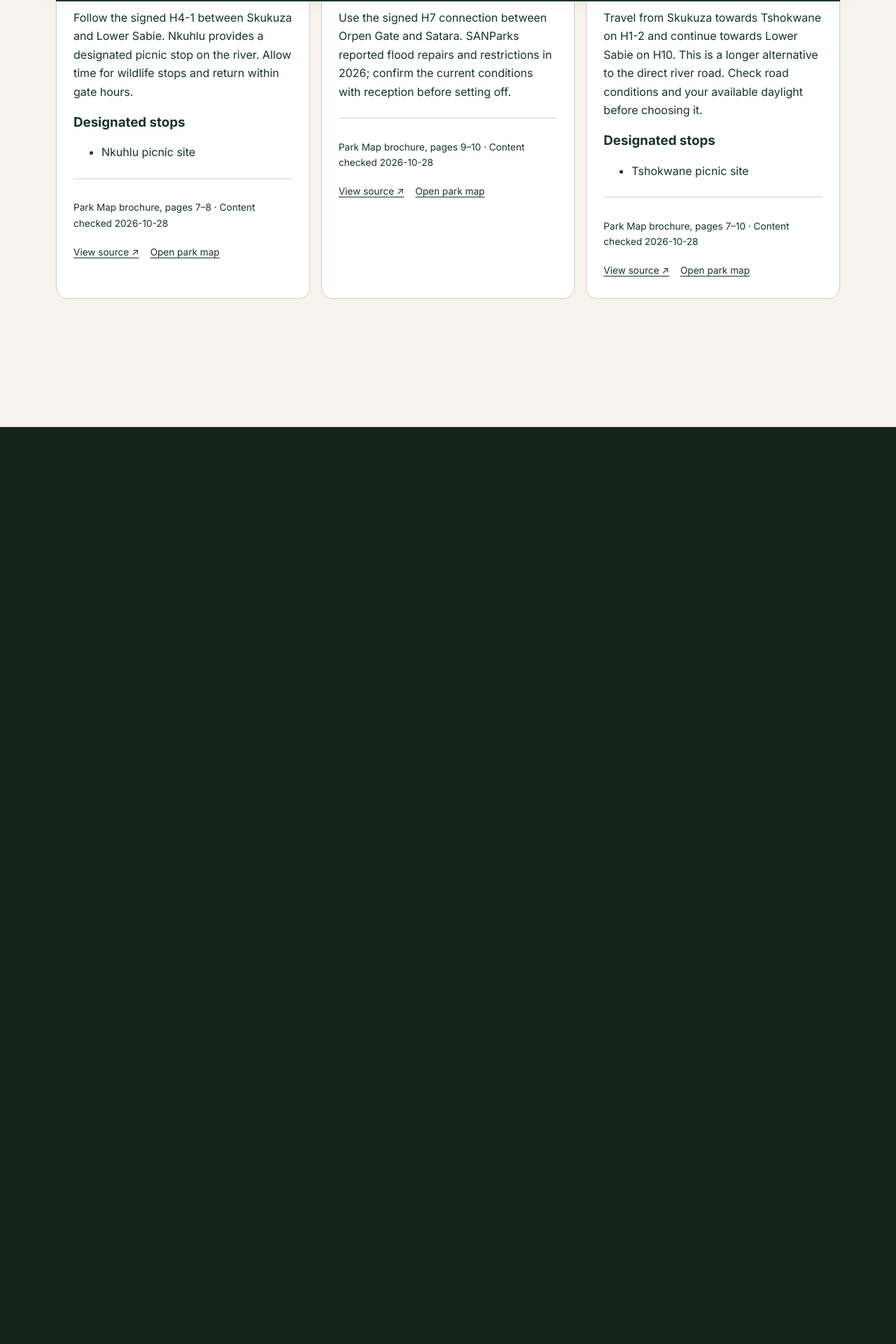
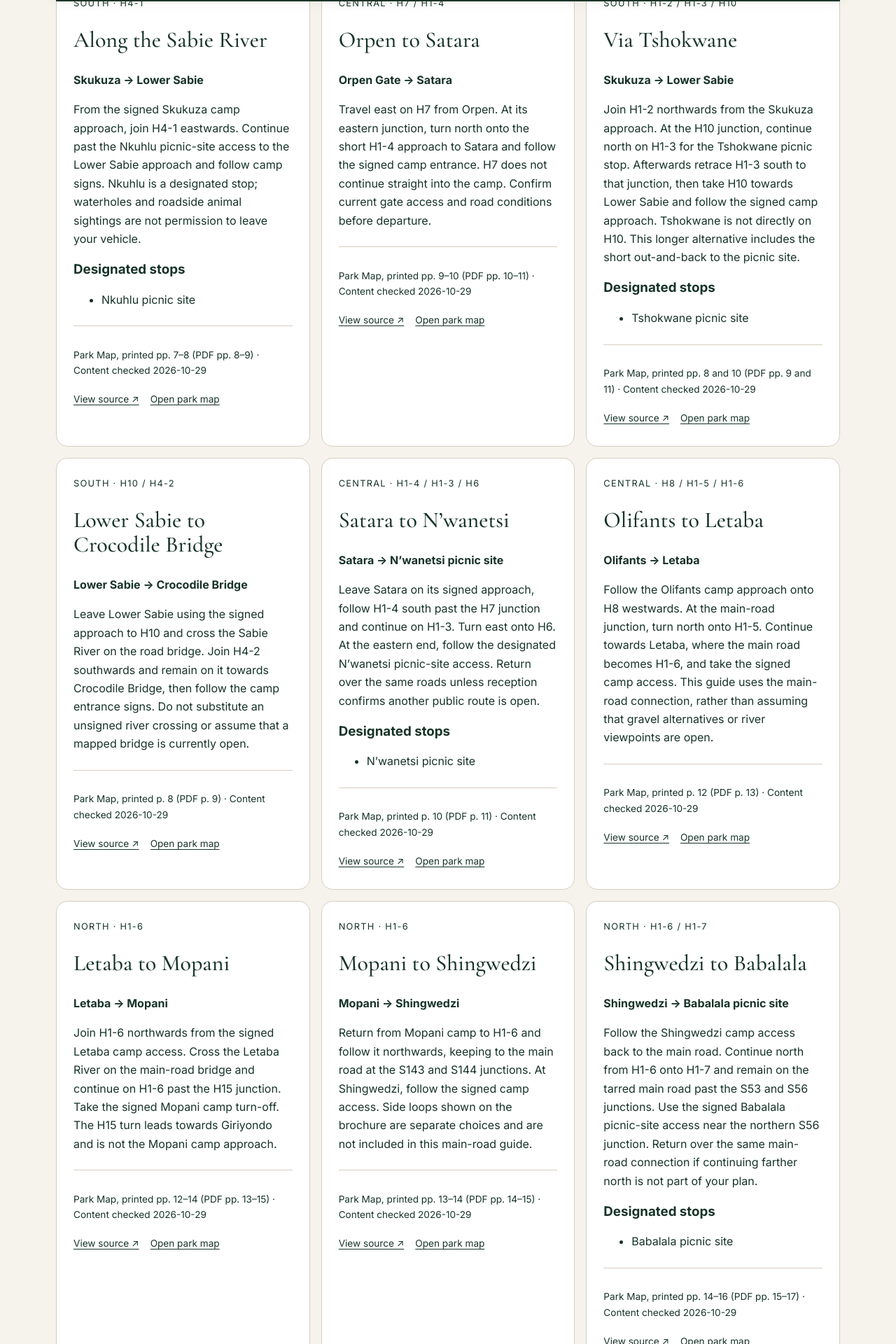
Before and after one commit to Animavidi/Animavidi, a React (Vite) app: page /parks/kruger/routes in a window 1280 px wide. Shown: the part 798-2718 px from the top of the page at 70% size. Before the commit the page ends 1408 px from the top, so only its background shows below. Built offline with nearby package versions, Linux system fonts and the light colour scheme; no server answers.

Commit message:
Verify brochure road connections and expand to ten safari guides

```diff
--- a/package.json
+++ b/package.json
@@ -20,6 +20,7 @@
     "validate:content-admin": "node scripts/validate-content-admin.mjs",
     "admin:hash-password": "node scripts/generate-admin-password-hash.mjs",
     "validate:kruger-content": "node scripts/validate-kruger-content.mjs",
+    "validate:safari-routes": "node scripts/validate-safari-routes.mjs",
     "validate:release-images": "node scripts/validate-release-images.mjs",
     "validate:reviewed-photos": "node scripts/validate-reviewed-photos.mjs"
   },
--- a/src/features/routes/data/safariRoutes.ts
+++ b/src/features/routes/data/safariRoutes.ts
@@ -1,22 +1,70 @@
 import type { SafariRoute } from '../../content/model/content'
+
+const picnicSites = 'https://www.sanparks.org/parks/kruger/what-to-do/facilities/picnic-sites'
+const parkInformation = 'https://www.sanparks.org/parks/kruger'
+const reviewedAt = '2026-10-29'
+// Printed page numbers; PDF page index is one higher. Connection evidence is
+// recorded in docs/completion/route-connectivity.json, not a GPS road network.
 
 export const safariRoutes: readonly SafariRoute[] = [
   {
     kind: 'route', id: 'sabie-river-road', title: 'Along the Sabie River', region: 'south',
     start: 'Skukuza', end: 'Lower Sabie', roads: ['H4-1'], stops: ['Nkuhlu picnic site'],
-    description: 'Follow the signed H4-1 between Skukuza and Lower Sabie. Nkuhlu provides a designated picnic stop on the river. Allow time for wildlife stops and return within gate hours.',
-    sourceUrl: 'https://www.sanparks.org/parks/kruger/what-to-do/facilities/picnic-sites', sourcePages: 'Park Map brochure, pages 7–8', reviewedAt: '2026-10-28', published: true,
+    description: 'From the signed Skukuza camp approach, join H4-1 eastwards. Continue past the Nkuhlu picnic-site access to the Lower Sabie approach and follow camp signs. Nkuhlu is a designated stop; waterholes and roadside animal sightings are not permission to leave your vehicle.',
+    sourceUrl: picnicSites, sourcePages: 'Park Map, printed pp. 7–8 (PDF pp. 8–9)', reviewedAt, published: true,
   },
   {
     kind: 'route', id: 'orpen-to-satara', title: 'Orpen to Satara', region: 'central',
-    start: 'Orpen Gate', end: 'Satara', roads: ['H7'], stops: [],
-    description: 'Use the signed H7 connection between Orpen Gate and Satara. SANParks reported flood repairs and restrictions in 2026; confirm the current conditions with reception before setting off.',
-    sourceUrl: 'https://www.sanparks.org/news/update-on-road-infrastructure-in-kruger-national-park-following-january-2026-floods', sourcePages: 'Park Map brochure, pages 9–10', reviewedAt: '2026-10-28', published: true,
+    start: 'Orpen Gate', end: 'Satara', roads: ['H7', 'H1-4'], stops: [],
+    description: 'Travel east on H7 from Orpen. At its eastern junction, turn north onto the short H1-4 approach to Satara and follow the signed camp entrance. H7 does not continue straight into the camp. Confirm current gate access and road conditions before departure.',
+    sourceUrl: parkInformation, sourcePages: 'Park Map, printed pp. 9–10 (PDF pp. 10–11)', reviewedAt, published: true,
   },
   {
     kind: 'route', id: 'skukuza-tshokwane-lower-sabie', title: 'Via Tshokwane', region: 'south',
-    start: 'Skukuza', end: 'Lower Sabie', roads: ['H1-2', 'H10'], stops: ['Tshokwane picnic site'],
-    description: 'Travel from Skukuza towards Tshokwane on H1-2 and continue towards Lower Sabie on H10. This is a longer alternative to the direct river road. Check road conditions and your available daylight before choosing it.',
-    sourceUrl: 'https://www.sanparks.org/news/update-on-road-and-tourism-camp-access-following-sever-weather-conditions-in-kruger-national-park', sourcePages: 'Park Map brochure, pages 7–10', reviewedAt: '2026-10-28', published: true,
+    start: 'Skukuza', end: 'Lower Sabie', roads: ['H1-2', 'H1-3', 'H10'], stops: ['Tshokwane picnic site'],
+    description: 'Join H1-2 northwards from the Skukuza approach. At the H10 junction, continue north on H1-3 for the Tshokwane picnic stop. Afterwards retrace H1-3 south to that junction, then take H10 towards Lower Sabie and follow the signed camp approach. Tshokwane is not directly on H10. This longer alternative includes the short out-and-back to the picnic site.',
+    sourceUrl: picnicSites, sourcePages: 'Park Map, printed pp. 8 and 10 (PDF pp. 9 and 11)', reviewedAt, published: true,
+  },
+  {
+    kind: 'route', id: 'lower-sabie-crocodile-bridge', title: 'Lower Sabie to Crocodile Bridge', region: 'south',
+    start: 'Lower Sabie', end: 'Crocodile Bridge', roads: ['H10', 'H4-2'], stops: [],
+    description: 'Leave Lower Sabie using the signed approach to H10 and cross the Sabie River on the road bridge. Join H4-2 southwards and remain on it towards Crocodile Bridge, then follow the camp entrance signs. Do not substitute an unsigned river crossing or assume that a mapped bridge is currently open.',
+    sourceUrl: parkInformation, sourcePages: 'Park Map, printed p. 8 (PDF p. 9)', reviewedAt, published: true,
+  },
+  {
+    kind: 'route', id: 'satara-nwanetsi', title: 'Satara to N’wanetsi', region: 'central',
+    start: 'Satara', end: 'N’wanetsi picnic site', roads: ['H1-4', 'H1-3', 'H6'], stops: ['N’wanetsi picnic site'],
+    description: 'Leave Satara on its signed approach, follow H1-4 south past the H7 junction and continue on H1-3. Turn east onto H6. At the eastern end, follow the designated N’wanetsi picnic-site access. Return over the same roads unless reception confirms another public route is open.',
+    sourceUrl: picnicSites, sourcePages: 'Park Map, printed p. 10 (PDF p. 11)', reviewedAt, published: true,
+  },
+  {
+    kind: 'route', id: 'olifants-letaba', title: 'Olifants to Letaba', region: 'central',
+    start: 'Olifants', end: 'Letaba', roads: ['H8', 'H1-5', 'H1-6'], stops: [],
+    description: 'Follow the Olifants camp approach onto H8 westwards. At the main-road junction, turn north onto H1-5. Continue towards Letaba, where the main road becomes H1-6, and take the signed camp access. This guide uses the main-road connection, rather than assuming that gravel alternatives or river viewpoints are open.',
+    sourceUrl: parkInformation, sourcePages: 'Park Map, printed p. 12 (PDF p. 13)', reviewedAt, published: true,
+  },
+  {
+    kind: 'route', id: 'letaba-mopani', title: 'Letaba to Mopani', region: 'north',
+    start: 'Letaba', end: 'Mopani', roads: ['H1-6'], stops: [],
+    description: 'Join H1-6 northwards from the signed Letaba camp access. Cross the Letaba River on the main-road bridge and continue on H1-6 past the H15 junction. Take the signed Mopani camp turn-off. The H15 turn leads towards Giriyondo and is not the Mopani camp approach.',
+    sourceUrl: parkInformation, sourcePages: 'Park Map, printed pp. 12–14 (PDF pp. 13–15)', reviewedAt, published: true,
+  },
+  {
+    kind: 'route', id: 'mopani-shingwedzi', title: 'Mopani to Shingwedzi', region: 'north',
+    start: 'Mopani', end: 'Shingwedzi', roads: ['H1-6'], stops: [],
+    description: 'Return from Mopani camp to H1-6 and follow it northwards, keeping to the main road at the S143 and S144 junctions. At Shingwedzi, follow the signed camp access. Side loops shown on the brochure are separate choices and are not included in this main-road guide.',
+    sourceUrl: parkInformation, sourcePages: 'Park Map, printed pp. 13–14 (PDF pp. 14–15)', reviewedAt, published: true,
+  },
+  {
+    kind: 'route', id: 'shingwedzi-babalala', title: 'Shingwedzi to Babalala', region: 'north',
+    start: 'Shingwedzi', end: 'Babalala picnic site', roads: ['H1-6', 'H1-7'], stops: ['Babalala picnic site'],
+    description: 'Follow the Shingwedzi camp access back to the main road. Continue north from H1-6 onto H1-7 and remain on the tarred main road past the S53 and S56 junctions. Use the signed Babalala picnic-site access near the northern S56 junction. Return over the same main-road connection if continuing farther north is not part of your plan.',
+    sourceUrl: picnicSites, sourcePages: 'Park Map, printed pp. 14–16 (PDF pp. 15–17)', reviewedAt, published: true,
+  },
+  {
+    kind: 'route', id: 'punda-maria-pafuri-gates', title: 'Punda Maria Gate to Pafuri Gate', region: 'north',
+    start: 'Punda Maria Gate', end: 'Pafuri Gate', roads: ['H13-1', 'H1-8', 'H1-9'], stops: [],
+    description: 'Follow H13-1 eastwards from Punda Maria Gate to the main-road junction. Turn north onto H1-8 towards Pafuri. Beyond the Luvuvhu crossing, turn west onto H1-9 for Pafuri Gate. Pafuri Gate is the western park entrance; do not follow the eastern road towards Pafuri Border Post by mistake. Punda Maria camp and Pafuri picnic-site detours are not included.',
+    sourceUrl: parkInformation, sourcePages: 'Park Map, printed pp. 15–16 (PDF pp. 16–17)', reviewedAt, published: true,
   },
 ]
--- a/src/features/routes/routes/SafariRoutesPage.tsx
+++ b/src/features/routes/routes/SafariRoutesPage.tsx
@@ -13,7 +13,7 @@ export function SafariRoutesPage() {
   for (const entry of Object.values(entries)) if (entry.content.kind === 'route') merged.set(entry.content.id, entry.content)
   const routes: SafariRoute[] = [...merged.values()].filter((route) => route.published && (region === 'all' || route.region === region))
   return <main className={styles.page}><header><Link to="/parks/kruger">← Kruger National Park</Link><p>Explore at your own pace</p><h1>Safari Routes</h1><p>Plan a drive using signed park roads and designated stops.</p></header>
-    <aside className={styles.notice}><strong>Before you drive</strong><p>These are planning guides, not live navigation. Confirm road closures and gate times with SANParks or camp reception today. Stay on open public roads and obey local signs. No GPS track or estimated arrival time is supplied.</p><a href="https://www.sanparks.org/parks/kruger/useful-information/notifications" target="_blank" rel="noreferrer">Check SANParks notices ↗</a></aside>
+    <aside className={styles.notice}><strong>Before you drive</strong><p>These are planning guides, not live navigation. Confirm road closures and gate times with SANParks or camp reception today. Stay on open public roads and obey local signs. No GPS track or estimated arrival time is supplied.</p><a href="https://www.sanparks.org/parks/kruger" target="_blank" rel="noreferrer">Check SANParks park information and news ↗</a><p>Skukuza access notice, issued 26 October 2026: SANParks announced main-gate repairs planned for 2 November–4 December 2026, with a temporary entrance via Hippo Circle Street, AM Spa and Skukuza Safari Lodge. Completion may change; follow current signs and staff directions.</p><a href="https://www.sanparks.org/news/temporary-closure-of-skukuza-rest-camp-main-gate-for-essential-maintenance" target="_blank" rel="noreferrer">Read the dated Skukuza notice ↗</a></aside>
     {error ? <p role="status">Live route updates are unavailable. Packaged guides may be out of date; confirm with reception.</p> : null}
     <nav aria-label="Route region" className={styles.filters}>{['all', 'south', 'central', 'north'].map((value) => <button key={value} aria-pressed={region === value} onClick={() => { const next = new URLSearchParams(params); if (value === 'all') next.delete('region'); else next.set('region', value); void setParams(next, { replace: true }) }}>{value}</button>)}</nav>
     <div className={styles.grid}>{routes.map((route) => <article key={route.id}><span>{route.region} · {route.roads.join(' / ')}</span><h2>{route.title}</h2><p><strong>{route.start} → {route.end}</strong></p><p>{route.description}</p>{route.stops.length ? <><h3>Designated stops</h3><ul>{route.stops.map((stop) => <li key={stop}>{stop}</li>)}</ul></> : null}<footer><p>{route.sourcePages} · Content checked {route.reviewedAt}</p><a href={route.sourceUrl} target="_blank" rel="noreferrer">View source ↗</a><Link to="/parks/kruger/map">Open park map</Link></footer></article>)}</div>
```
Also changed, not shown: scripts/test-browser.mjs (+14 -6 lines), scripts/validate-safari-routes.mjs (added, +30 -0 lines), 4 other files (tests, documents, lock files or other folders).
